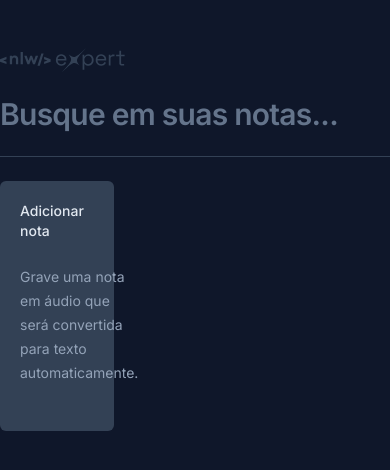
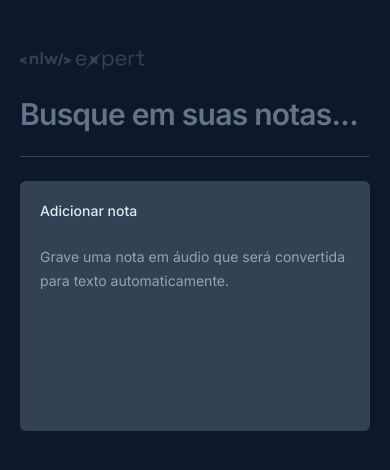
Before and after one commit to alexandrejuniorc/nlw-expert-react, a React (Vite) app: page / in a window 390 px wide. Shown: the top 470 px of the page. Built offline with nearby package versions, Linux system fonts and the light colour scheme.

Commit message:
feat(ui): add responsivity in note components

```diff
--- a/src/app.tsx
+++ b/src/app.tsx
@@ -45,7 +45,7 @@
       : notes
 
   return (
-    <div className="mx-auto my-12 max-w-6xl space-y-6">
+    <div className="mx-auto my-12 max-w-6xl space-y-6 px-5">
       <img src={Logo} alt="NLW Expert" />
 
       <form className="w-full ">
@@ -59,7 +59,7 @@
 
       <div className="h-px bg-slate-700" />
 
-      <div className="grid auto-rows-[15.625rem] grid-cols-3 gap-6">
+      <div className="grid auto-rows-[15.625rem] grid-cols-1 gap-6 md:grid-cols-2 lg:grid-cols-3">
         <NewNoteCard onNoteCreated={onNoteCreated} />
 
         {filteredNotes.map((note) => (
--- a/src/components/new-note-card.tsx
+++ b/src/components/new-note-card.tsx
@@ -101,7 +101,7 @@
 
       <Dialog.Portal>
         <Dialog.Overlay className="fixed inset-0 bg-black/60" />
-        <Dialog.Content className="fixed left-1/2 top-1/2 flex h-[60vh] w-full max-w-[40rem] -translate-x-1/2 -translate-y-1/2 flex-col overflow-hidden rounded-md bg-slate-700 outline-none">
+        <Dialog.Content className="fixed inset-0 flex w-full flex-col overflow-hidden bg-slate-700 outline-none md:inset-auto md:left-1/2 md:top-1/2 md:h-[60vh] md:max-w-[40rem] md:-translate-x-1/2 md:-translate-y-1/2 md:rounded-md">
           <Dialog.Close className="absolute right-0 top-0 bg-slate-800 p-1.5 text-slate-400 hover:text-slate-100">
             <X className="size-5" />
           </Dialog.Close>
--- a/src/components/note-card.tsx
+++ b/src/components/note-card.tsx
@@ -25,7 +25,7 @@
 
       <Dialog.Portal>
         <Dialog.Overlay className="fixed inset-0 bg-black/60" />
-        <Dialog.Content className="fixed left-1/2 top-1/2 flex h-[60vh] w-full max-w-[40rem] -translate-x-1/2 -translate-y-1/2 flex-col overflow-hidden rounded-md bg-slate-700 outline-none">
+        <Dialog.Content className="fixed inset-0 flex w-full flex-col overflow-hidden bg-slate-700 outline-none md:inset-auto md:left-1/2 md:top-1/2 md:h-[60vh] md:max-w-[40rem] md:-translate-x-1/2 md:-translate-y-1/2 md:rounded-md">
           <Dialog.Close className="absolute right-0 top-0 bg-slate-800 p-1.5 text-slate-400 hover:text-slate-100">
             <X className="size-5" />
           </Dialog.Close>
```
